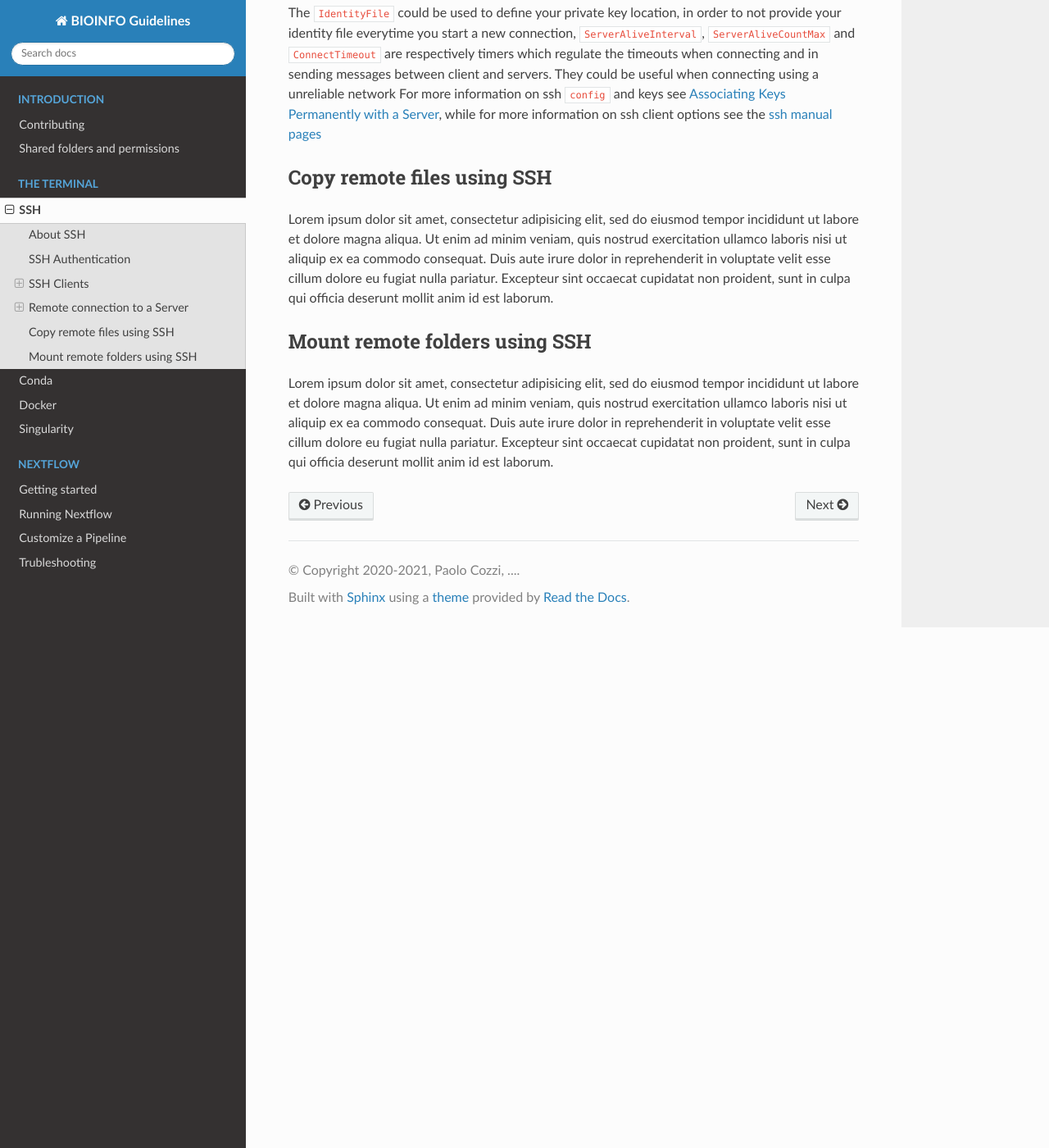
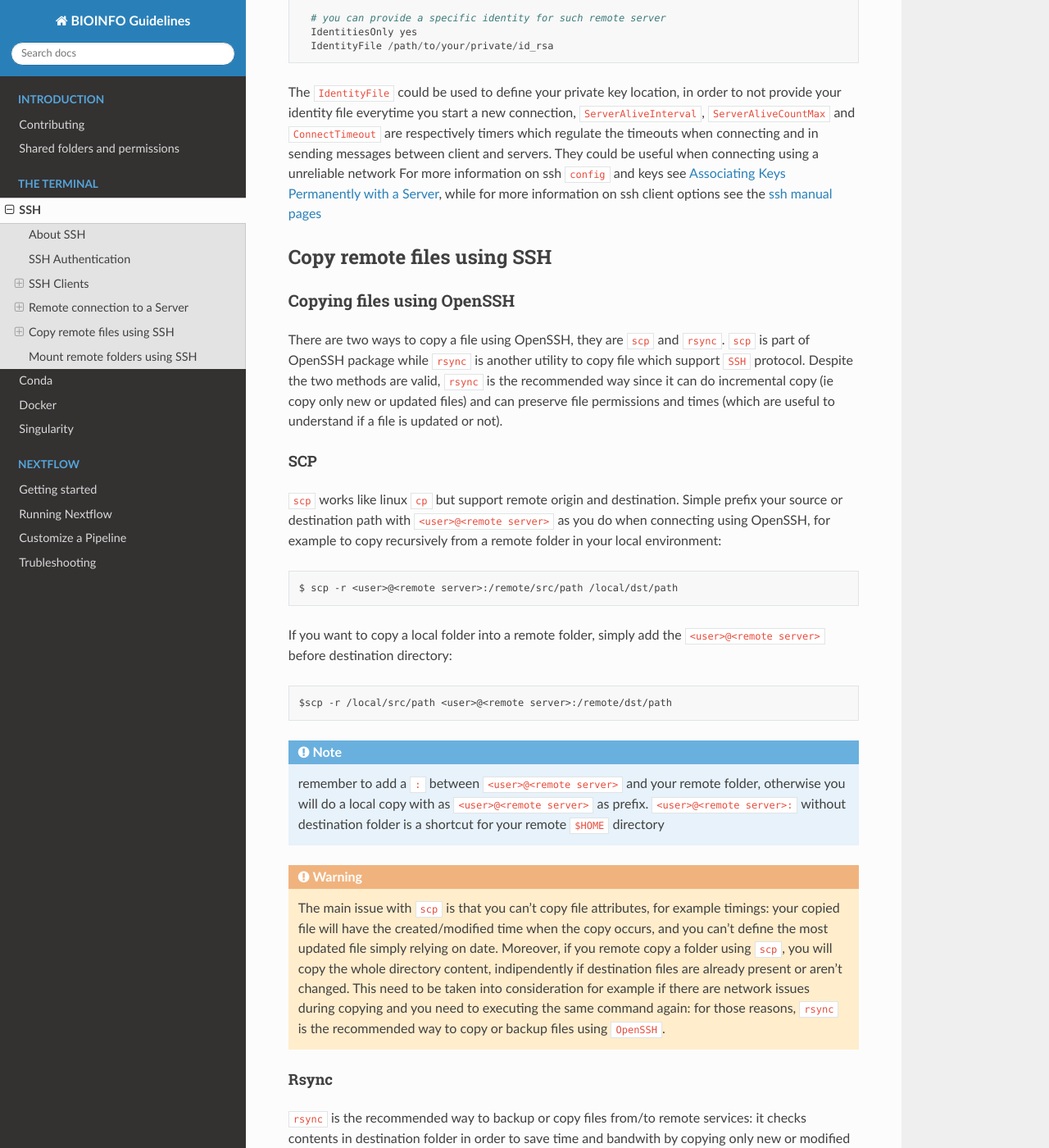
Before and after one commit to cnr-ibba/BIOINFO-guidelines, a Sphinx documentation site: the page built from docs/terminal/ssh.rst, in a window 1280 px wide and 1400 px high, scrolled down 6088 px. Shown: the whole window at 82% size. Built offline with Sphinx 7.4.7 and the Read the Docs theme 2.0.0, drawn with Linux system fonts in a browser that asks for light colours; some of the changed text lies outside the part shown.

Commit message:
:memo: complete openssh documentation

```diff
--- a/docs/conf.py
+++ b/docs/conf.py
@@ -22,7 +22,7 @@
 author = 'Paolo Cozzi, ...'
 
 # The full version, including alpha/beta/rc tags
-release = 'v0.1.0'
+release = 'v0.2.0'
 
 
 # -- General configuration ---------------------------------------------------
--- a/docs/terminal/ssh.rst
+++ b/docs/terminal/ssh.rst
@@ -220,17 +220,18 @@ option::
 
   Simply type ``yes`` when prompted and you will proceed with connection.
   The host/ip address of the remote server will be placed in your
-  ``$HOME/.ssh/known_host`` file. This message will not be printed again when
+  ``$HOME/.ssh/known_hosts`` file. This message will not be printed again when
   connecting to the same host.
 
 .. danger::
 
-  Lorem ipsum dolor sit amet, consectetur adipisicing elit, sed do eiusmod tempor
-  incididunt ut labore et dolore magna aliqua. Ut enim ad minim veniam, quis nostrud
-  exercitation ullamco laboris nisi ut aliquip ex ea commodo consequat. Duis aute
-  irure dolor in reprehenderit in voluptate velit esse cillum dolore eu fugiat
-  nulla pariatur. Excepteur sint occaecat cupidatat non proident, sunt in culpa
-  qui officia deserunt mollit anim id est laborum.
+  Every time you start new a connection to a remote server, ssh checks server
+  fingerprint with the information stored in ``.ssh/known_hosts``. If the server
+  fingerprint is different, the connection is immediately terminated. There could
+  be different reasons when you see this behaviour, for example your administrator
+  may have changed the destination server or maybe someone has hacked your server
+  configuration or connection. When you see an issue like this, please tell immediately
+  it to your system administrator.
 
 Closing a connection
 """"""""""""""""""""
@@ -280,19 +281,137 @@ while for more information on ssh client options see the `ssh manual pages <http
 Copy remote files using SSH
 ---------------------------
 
-Lorem ipsum dolor sit amet, consectetur adipisicing elit, sed do eiusmod tempor
-incididunt ut labore et dolore magna aliqua. Ut enim ad minim veniam, quis nostrud
-exercitation ullamco laboris nisi ut aliquip ex ea commodo consequat. Duis aute
-irure dolor in reprehenderit in voluptate velit esse cillum dolore eu fugiat
-nulla pariatur. Excepteur sint occaecat cupidatat non proident, sunt in culpa
-qui officia deserunt mollit anim id est laborum.
+Copying files using OpenSSH
+~~~~~~~~~~~~~~~~~~~~~~~~~~~
+
+.. _copying-files-using-openssh:
+
+There are two ways to copy a file using OpenSSH, they are ``scp`` and ``rsync``.
+``scp`` is part of OpenSSH package while ``rsync`` is another utility to copy file
+which support ``SSH`` protocol. Despite the two methods are valid, ``rsync`` is the
+recommended way since it can do incremental copy (ie copy only new or updated files)
+and can preserve file permissions and times (which are useful to understand if a
+file is updated or not).
+
+SCP
+"""
+
+``scp`` works like linux ``cp`` but support remote origin and destination. Simple
+prefix your source or destination path with ``<user>@<remote server>`` as you do when
+connecting using OpenSSH, for example to copy recursively from a remote folder in
+your local environment::
+
+  $ scp -r <user>@<remote server>:/remote/src/path /local/dst/path
+
+If you want to copy a local folder into a remote folder, simply add the
+``<user>@<remote server>`` before destination directory::
+
+  $scp -r /local/src/path <user>@<remote server>:/remote/dst/path
+
+.. note::
+
+  remember to add a ``:`` between ``<user>@<remote server>`` and your remote folder,
+  otherwise you will do a local copy with as ``<user>@<remote server>`` as prefix.
+  ``<user>@<remote server>:`` without destination folder is a shortcut for your remote
+  ``$HOME`` directory
+
+.. warning::
+
+  The main issue with ``scp`` is that you can't copy file attributes, for example
+  timings: your copied file will have the created/modified time when the copy occurs,
+  and you can't define the most updated file simply relying on date. Moreover, if you
+  remote copy a folder using ``scp``, you will copy the whole directory content,
+  indipendently if destination files are already present or aren't changed. This
+  need to be taken into consideration for example if there are network issues during
+  copying and you need to executing the same command again: for those reasons,
+  ``rsync`` is the recommended way to copy or backup files using ``OpenSSH``.
+
+Rsync
+"""""
+
+.. _copy-files-with-rsync:
+
+``rsync`` is the recommended way to backup or copy files from/to remote services:
+it checks contents in destination folder in order to save time and bandwith by copying
+only new or modified files. Command is similar to scp, however there are additional
+parameters that need to be mastered in order to take advantage of ``rsync``. For
+example, to copy file from local to remote your could do like this::
+
+  $ rsync -vare ssh /local/src/path <user>@<remote server>:/remote/dst/path
+
+Here are the main options of ``rsync``:
+
+- ``-v``: verbose transfer
+- ``-a``: archive (track attributes like permissions)
+- ``-r``: recursively
+- ``-e ssh``: ``-e`` define the protocol used in transfer, need to be followed immediately
+  by ``ssh``. You can specify parameters in different order, but when you set ``-e``
+  parameter, you need to specify protocol.
+
+There are other options that are useful and that can be added to ``rsync`` command
+line:
+
+- ``-P``: show progress during copying
+- ``-u``: skip files that are newer on the receiver
+- ``-n``: *dry-run* (useful in testing ``rsync`` commands)
+- ``-z``: use *gzip* while transferring (useful with text files and slow connections)
+- ``--del``: delete destination files if they don't exists on source (use with caution,
+  test ``rsync`` command before apply)
+- ``--exclude=pattern``: exclude *pattern* from ``rsync``
+- ``--chown=<user>:<group>``: set destination ownership (``user`` and ``group`` need
+  to exists in destination)
+
+.. warning::
+
+  With ``rsync`` a path like ``/local/source/folder/`` (with final ``/``) is
+  a shortcut for all file contents in folder (ie ``/local/source/folder/*``),
+  while omitting the final ``/`` mean the folder itself. So a command like::
+
+    $ rsync -vare ssh /local/src/path1/ <user>@<remote server>:/remote/dst/path2/
+
+  Will place all ``path1`` contents in ``path2`` contents, while::
+
+    $ rsync -vare ssh /local/src/path1 <user>@<remote server>:/remote/dst/path2/
+
+  Will place ``path1`` directory in ``path2`` (so, destination will be: ``/remote/dst/path2/path1``).
+  The same applyes by avoiding the final ``\`` in destination path. Please,
+  launch a *dry-run* rsync (with ``-n`` option) to ensure that your ``rsync`` command
+  line is correct
 
 Mount remote folders using SSH
 ------------------------------
 
-Lorem ipsum dolor sit amet, consectetur adipisicing elit, sed do eiusmod tempor
-incididunt ut labore et dolore magna aliqua. Ut enim ad minim veniam, quis nostrud
-exercitation ullamco laboris nisi ut aliquip ex ea commodo consequat. Duis aute
-irure dolor in reprehenderit in voluptate velit esse cillum dolore eu fugiat
-nulla pariatur. Excepteur sint occaecat cupidatat non proident, sunt in culpa
-qui officia deserunt mollit anim id est laborum.
+It is possible to mount a remote folder in your local environment using ``sshfs``.
+Briefly, this utility let you to mount a remote folder into your local environment
+using ``SSH`` as protocol. This has the benefit that you could see the remote
+files like as they are on your local environment. For example, by mounting a
+folder like this you can edit your remote files with your preferred editor or
+inspect remote file contents using your file browser.
+In linux, you can mount remote folder by installing ``sshfs`` packages. For MacOS,
+you need `oxfuse <https://osxfuse.github.io/>`__ packages. After installing required
+packages, you need to create destination path in which mount remote folder. For
+example::
+
+  $ sudo mkdir /mnt/core
+
+.. hint::
+
+  If you create a directory outside your ``$HOME`` directory, you need to call
+  command with ``sudo`` in order to create such folder. Next, ensure you own such
+  directory in order to mount remote folder as a user with::
+
+  $ sudo chown $USER:$USER /mnt/core
+
+After that, you could mount the remote folder with::
+
+  $ sshfs -o idmap=user <user>@<remote server>:<remote directory> /mnt/core/
+
+``-o idmap=user`` is an option required in order to save/retrieve files with your
+ssh credentials. If you need to unmount a folder::
+
+  $ fusermount -u /mnt/core
+  # Or if you are on a mach and you don't have ``fuse`` installed
+  $ sudo umount /mnt/core
+
+For more informations, see
+`How To Use SSHFS to Mount Remote File Systems Over SSH <https://www.digitalocean.com/community/tutorials/how-to-use-sshfs-to-mount-remote-file-systems-over-ssh>`__
```
Also changed, not shown: docs/general/sharing.rst (+16 -0 lines).
